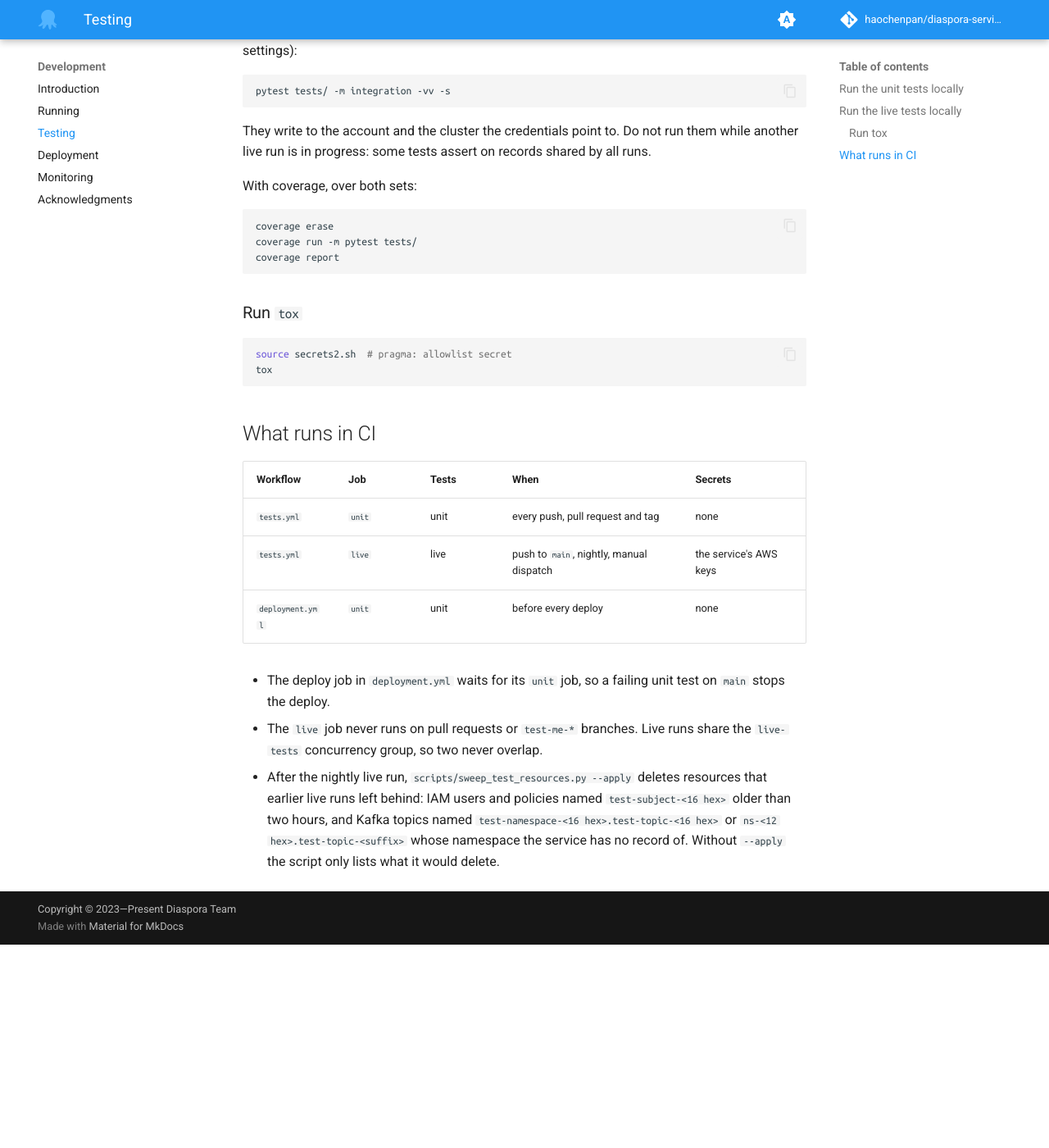
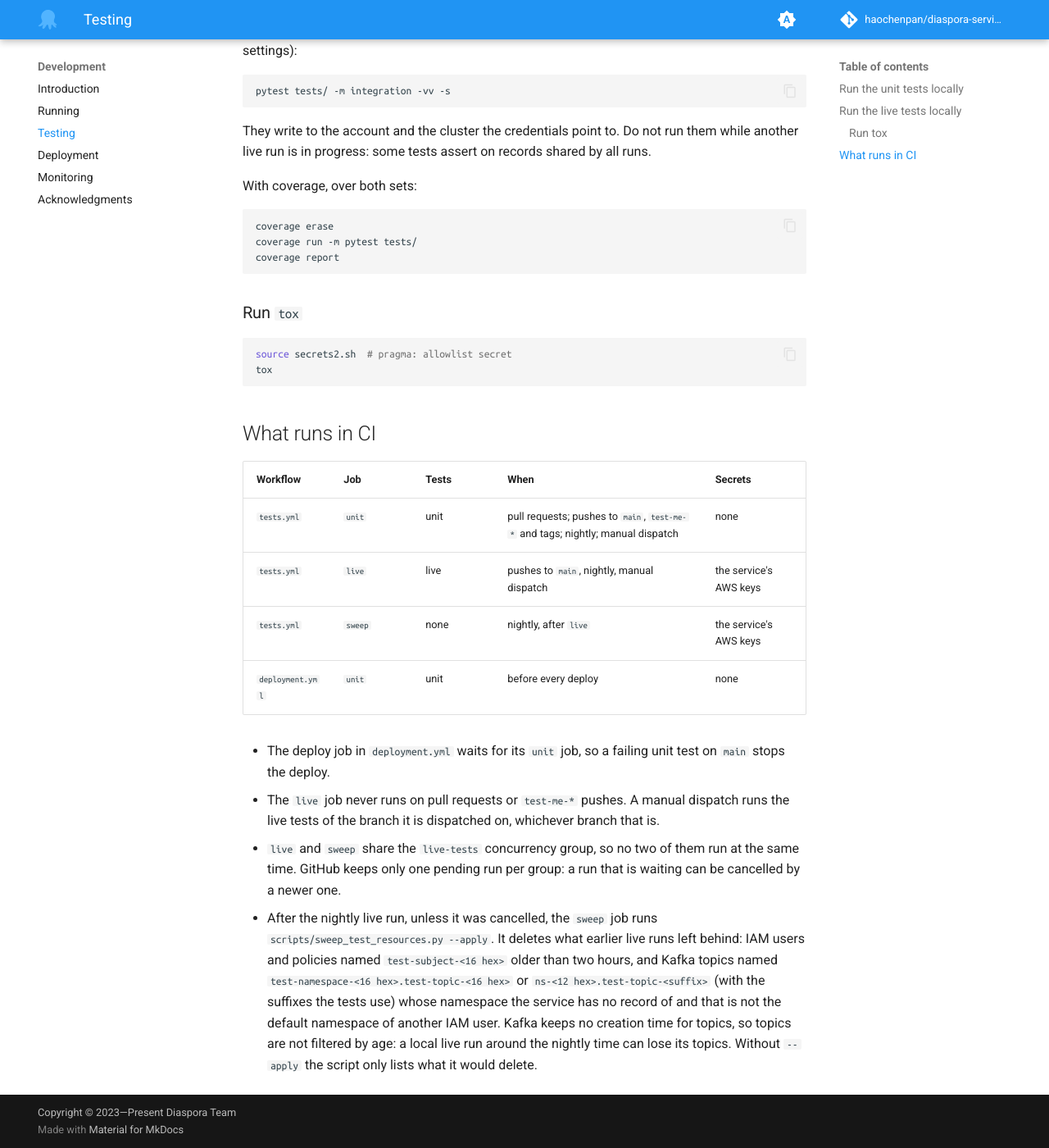
Before and after one commit to haochenpan/diaspora-service, an MkDocs documentation site: the page built from docs/2-testing.md, in a window 1280 px wide and 1400 px high, scrolled down 938 px. Shown: the whole window at 82% size. Built offline with MkDocs 1.6.1 and Material for MkDocs 9.7.7, drawn with Linux system fonts in a browser that asks for light colours; comment, search, counter and statistics services are not loaded; the version menu is left out; before the commit the page ends 2090 px from its top, so only the background shows below that.

Commit message:
Run the sweep as its own job and give the CI jobs fixed names
The sweep now runs in its own job after the nightly live job, with its
own timeout, in the live-tests concurrency group, and not when the run
is cancelled. The unit, live and sweep jobs drop the one-entry matrix,
so their check names stay the same when the Python version changes. The
testing page now lists when each job runs, that a manual dispatch runs
the dispatched branch's live tests, that a waiting run can be cancelled
by a newer one, and that the sweep does not filter topics by age.

Co-Authored-By: Claude Opus 5.5 <noreply@anthropic.com>

```diff
--- a/docs/2-testing.md
+++ b/docs/2-testing.md
@@ -65,17 +65,27 @@ tox
 
 | Workflow | Job | Tests | When | Secrets |
 | --- | --- | --- | --- | --- |
-| `tests.yml` | `unit` | unit | every push, pull request and tag | none |
-| `tests.yml` | `live` | live | push to `main`, nightly, manual dispatch | the service's AWS keys |
+| `tests.yml` | `unit` | unit | pull requests; pushes to `main`, `test-me-*` and tags; nightly; manual dispatch | none |
+| `tests.yml` | `live` | live | pushes to `main`, nightly, manual dispatch | the service's AWS keys |
+| `tests.yml` | `sweep` | none | nightly, after `live` | the service's AWS keys |
 | `deployment.yml` | `unit` | unit | before every deploy | none |
 
 - The deploy job in `deployment.yml` waits for its `unit` job, so a failing
   unit test on `main` stops the deploy.
-- The `live` job never runs on pull requests or `test-me-*` branches. Live
-  runs share the `live-tests` concurrency group, so two never overlap.
-- After the nightly live run, `scripts/sweep_test_resources.py --apply`
-  deletes resources that earlier live runs left behind: IAM users and
-  policies named `test-subject-<16 hex>` older than two hours, and Kafka
-  topics named `test-namespace-<16 hex>.test-topic-<16 hex>` or
-  `ns-<12 hex>.test-topic-<suffix>` whose namespace the service has no
-  record of. Without `--apply` the script only lists what it would delete.
+- The `live` job never runs on pull requests or `test-me-*` pushes. A
+  manual dispatch runs the live tests of the branch it is dispatched on,
+  whichever branch that is.
+- `live` and `sweep` share the `live-tests` concurrency group, so no two
+  of them run at the same time. GitHub keeps only one pending run per
+  group: a run that is waiting can be cancelled by a newer one.
+- After the nightly live run, unless it was cancelled, the `sweep` job
+  runs `scripts/sweep_test_resources.py --apply`. It deletes what earlier
+  live runs left behind: IAM users and policies named
+  `test-subject-<16 hex>` older than two hours, and Kafka topics named
+  `test-namespace-<16 hex>.test-topic-<16 hex>` or
+  `ns-<12 hex>.test-topic-<suffix>` (with the suffixes the tests use)
+  whose namespace the service has no record of and that is not the default
+  namespace of another IAM user. Kafka keeps no creation time for topics,
+  so topics are not filtered by age: a local live run around the nightly
+  time can lose its topics. Without `--apply` the script only lists what
+  it would delete.
```
Also changed, not shown: 2 other files.
